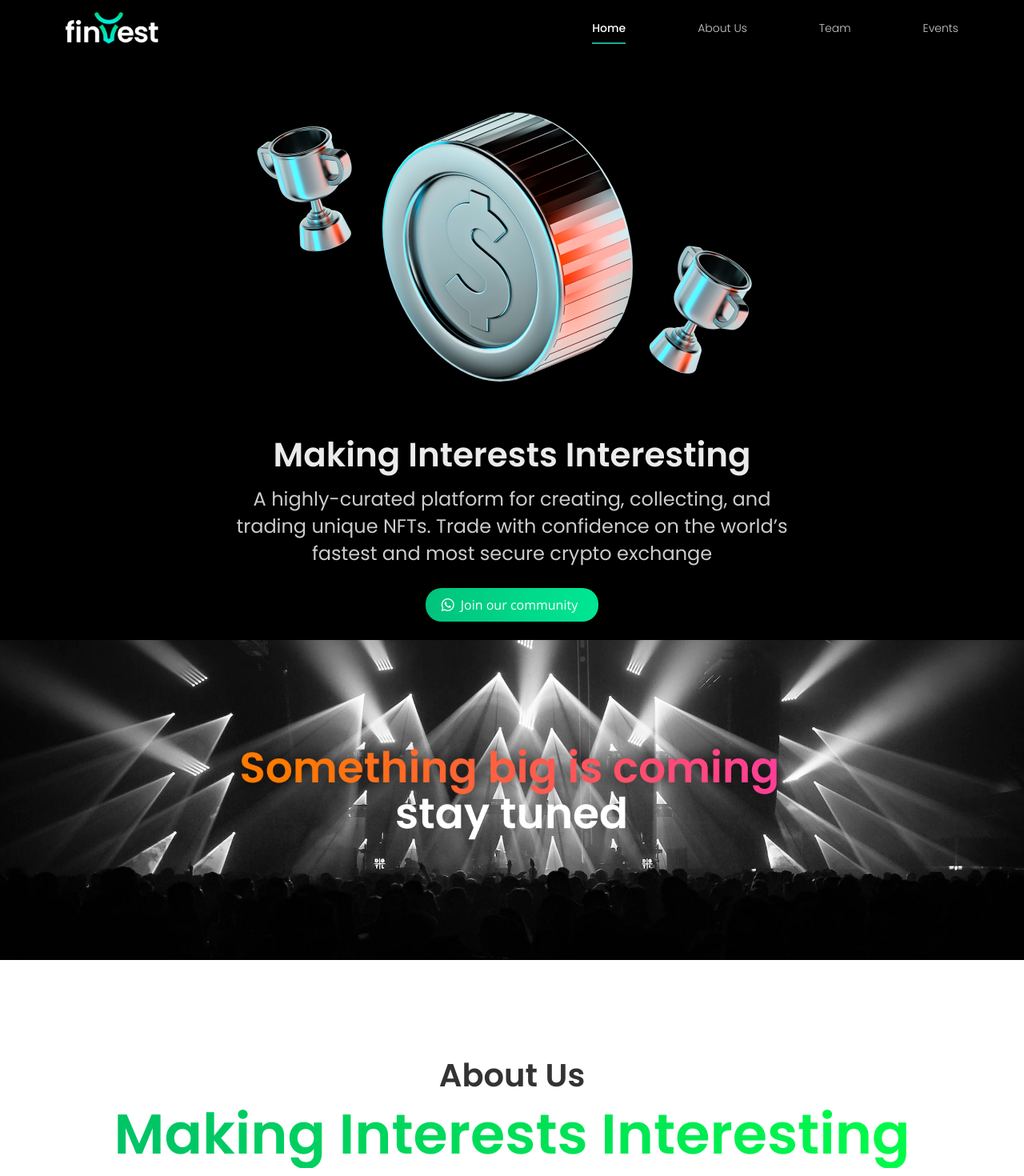
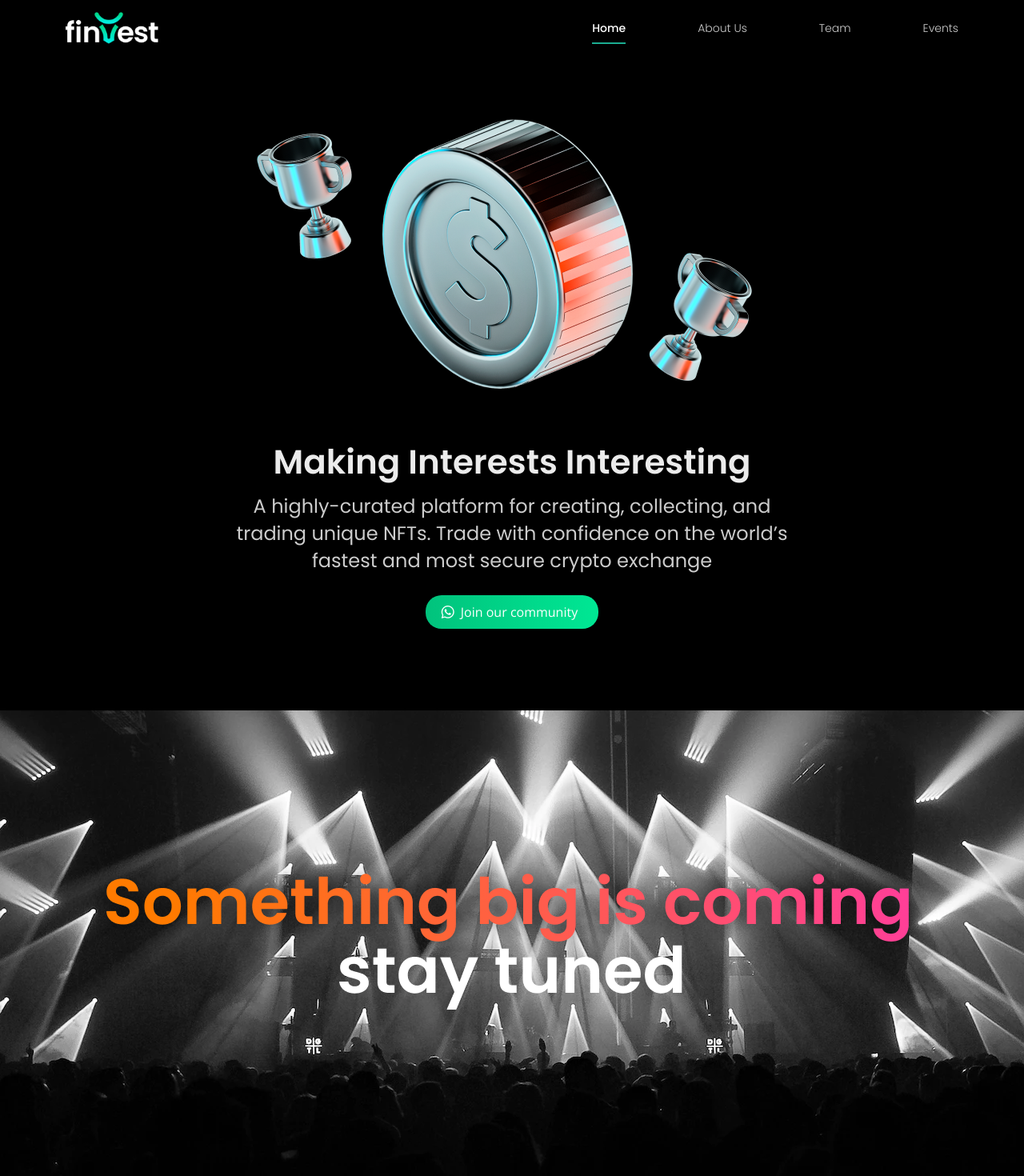
Before and after one commit to Finvest-SNU/website, a Next.js app: page / in a window 1280 px wide. Shown: the top 1470 px of the page at 80% size. Built offline with nearby package versions, Linux system fonts and the light colour scheme.

Commit message:
fix: overlap of pages

```diff
--- a/components/homepage/banner.js
+++ b/components/homepage/banner.js
@@ -4,9 +4,10 @@ import MobileImg from './../../assets/img/homepage/banner_mobile.png';
 
 export default function Banner() {
     return (
+
         <section id="banner" className={`d-flex flex-column justify-content-center align-items-center ${styles.banner}`}>
-            <img src={Img.src} className={`img-fluid ${styles.bannerImg}`} alt="Banner" />
-            <img src={MobileImg.src} className={`img-fluid ${styles.mobileImg}`} alt="Banner" />
+            <img src={Img.src} className={`${styles.bannerImg}`} id="bannerimg" alt="Banner" />
+            <img src={MobileImg.src} className={`${styles.mobileImg}`} alt="Banner" />
         </section>
     );
 }
--- a/components/homepage/banner.module.css
+++ b/components/homepage/banner.module.css
@@ -1,5 +1,9 @@
 .banner {
     padding-top: 0px !important;
+}
+
+#bannerimg{
+    margin-top: 2rem;
 }
 
 .mobileImg {
--- a/components/homepage/hero.module.css
+++ b/components/homepage/hero.module.css
@@ -3,12 +3,12 @@
 --------------------------------------------------------------*/
 .hero {
   width: 100%;
-  height: calc(100vh - 70px);
+  height: 111vh;
   background: #000;
   /* background: url("../assets/img/hero-bg.jpg") center center; */
   background-size: cover;
   position: relative;
-  margin-top: 70px;
+  /* margin-top: 70px; */
   padding: 0;
 }
 
```
